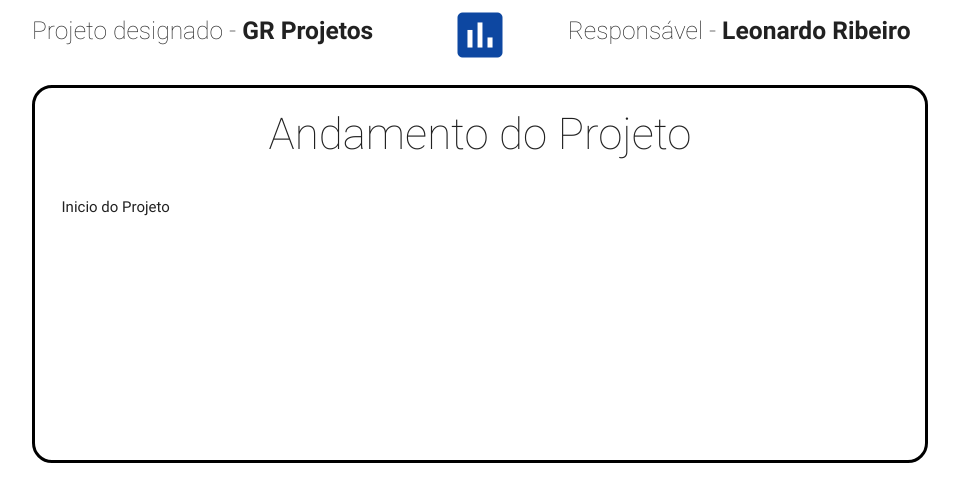
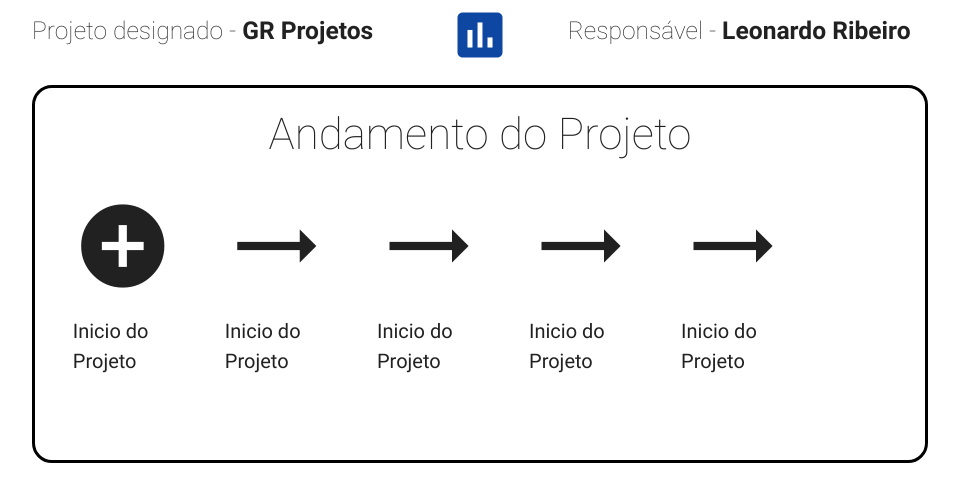
Before and after one commit to leolegends/gr_projetos, a PHP site: page / in a window 1280 px wide. Shown: the part 141-643 px from the top of the page, without its empty margins (160-1119 px from the left). Run offline with PHP 8.4, Linux system fonts and the light colour scheme.

Commit message:
Adicionado Linha do tempo

```diff
--- a/index.php
+++ b/index.php
@@ -37,9 +37,36 @@
 							</div>
 						</div>
 						<div class="row">
-							<div style="margin-left: 1cm;">
-								<p>Inicio do Projeto</p>
-							</div>
+							    <div class='col m2'>
+								<div style="margin-left: 1cm;">
+									<i class="material-icons" style="font-size: 100px;">add_circle</i>
+									<p class='fonte'>Inicio do Projeto</p>
+								</div>
+							 </div>
+							    <div class='col m2'>
+								<div style="margin-left: 1cm;">
+									<i class="material-icons" style="font-size: 100px;">trending_flat</i>
+									<p class='fonte'>Inicio do Projeto</p>
+								</div>
+							 </div>
+							    <div class='col m2'>
+								<div style="margin-left: 1cm;">
+									<i class="material-icons" style="font-size: 100px;">trending_flat</i>
+									<p class='fonte'>Inicio do Projeto</p>
+								</div>
+							 </div>
+							    <div class='col m2'>
+								<div style="margin-left: 1cm;">
+									<i class="material-icons" style="font-size: 100px;">trending_flat</i>
+									<p class='fonte'>Inicio do Projeto</p>
+								</div>
+							 </div>
+							    <div class='col m2'>
+								<div style="margin-left: 1cm;">
+									<i class="material-icons" style="font-size: 100px;">trending_flat</i>
+									<p class='fonte'>Inicio do Projeto</p>
+								</div>
+							 </div>
 						</div>
 					</div>
 			</div>
--- a/materialize/css/style.css
+++ b/materialize/css/style.css
@@ -68,3 +68,7 @@ h1, h2, h3, h4, h5, h6{
 font-weight: 100;
 
 }
+
+.fonte {
+  font-size: 20px;
+}
```
